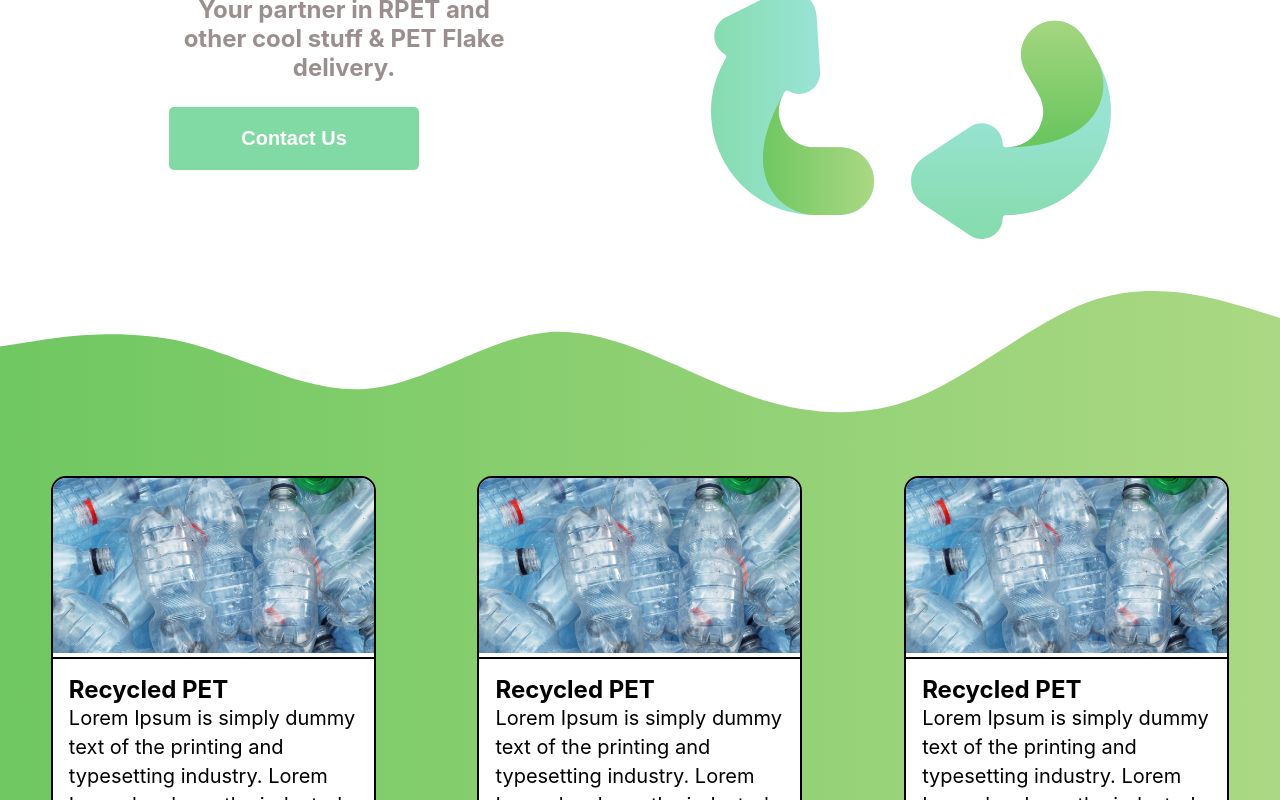
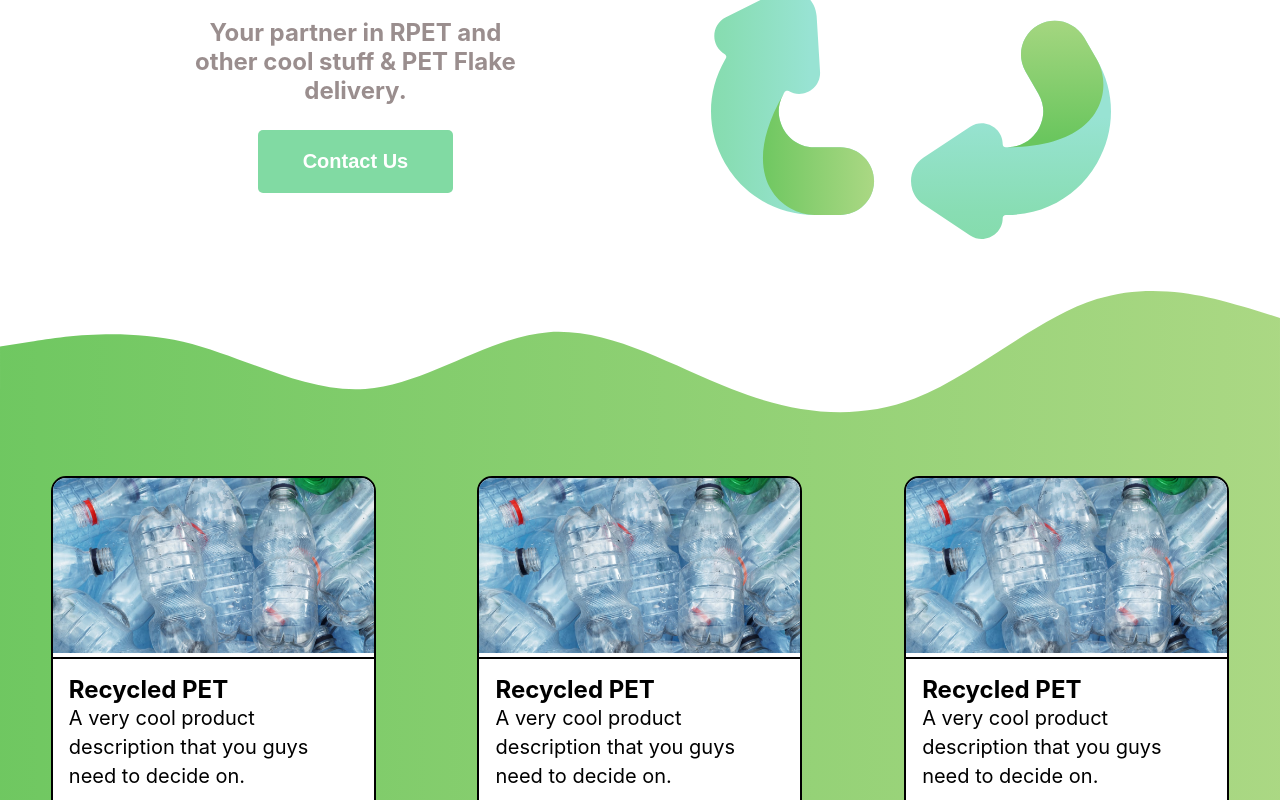
Before and after one commit to prosavage/snnplasto, a Next.js app: page / in a window 1280 px wide. Shown: the part 320-1120 px from the top of the page. Built offline with nearby package versions, Linux system fonts and the light colour scheme.

Commit message:
center button in header

```diff
--- a/components/pages/home/Header.tsx
+++ b/components/pages/home/Header.tsx
@@ -40,9 +40,10 @@ const Text = styled.div`
   display: flex;
   flex-direction: column;
   text-align: center;
+  justify-content: center;
+  align-items: center;
 
   @media(max-width: 1000px) {
-    justify-content: center;
     align-items: center;
     width: 100%;
   }
@@ -61,7 +62,8 @@ const SubText = styled.h2`
 
 const HeroButton = styled(Button)`
   margin: 25px 0;
-  max-width: 250px;
+  max-width: 350px;
+
 `;
 
 const HeroImage = styled.img`
--- a/components/pages/learn-more/LearnMore.tsx
+++ b/components/pages/learn-more/LearnMore.tsx
@@ -5,9 +5,9 @@ function LearnMore() {
   return (
     <Wrapper id={"learn-more"}>
       <Content>
-        <Product />
-        <Product />
-        <Product />
+        <Product title={"Recycled PET"} description={"A very cool product description that you guys need to decide on."} image={"/img/learn-more/product.jpg"} />
+        <Product title={"Recycled PET"} description={"A very cool product description that you guys need to decide on."} image={"/img/learn-more/product.jpg"} />
+        <Product title={"Recycled PET"} description={"A very cool product description that you guys need to decide on."} image={"/img/learn-more/product.jpg"} />
       </Content>
       <Wave2 src="/img/learn-more/wave2.svg" alt="" />
     </Wrapper>
--- a/components/pages/learn-more/Product.tsx
+++ b/components/pages/learn-more/Product.tsx
@@ -1,23 +1,27 @@
 import styled from "styled-components";
 
-function Product() {
-    return <Wrapper>
+function Product(props: { title: string; description: string; image: string }) {
+  return (
+    <Wrapper>
       <Picture>
-            <Image src={"/img/learn-more/product.jpg"}/>
+        <Image src={props.image} />
       </Picture>
-        <Seperator/>
+      <Seperator />
       <Text>
-            <h2>Recycled PET</h2>
-            <p>Lorem Ipsum is simply dummy text of the printing and typesetting industry. Lorem Ipsum has been the industry's standard dummy text ever since the 1500s, </p>
+        <h2>{props.title}</h2>
+        <p>
+          {props.description}
+        </p>
       </Text>
     </Wrapper>
+  );
 }
 
 export default Product;
 
 const Wrapper = styled.div`
   display: flex;
-    flex-direction: column;;
+  flex-direction: column;
   background: white;
   width: 325px;
   min-height: 450px;
@@ -25,25 +29,25 @@ const Wrapper = styled.div`
   border: 2px solid black;
   overflow: hidden;
   margin: 1em 0;
-`
+`;
 
 const Picture = styled.div`
   flex-basis: 35%;
-`
+`;
 
 const Text = styled.div`
   flex-basis: 65%;
   padding: 1em;
-`
+`;
 
 const Seperator = styled.hr`
   height: 2px;
   background: black;
   border: none;
-`
+`;
 
 const Image = styled.img`
   object-fit: cover;
   width: 325px;
   height: 175px;
-`
+`;
```
Lines whose indentation alone changed are shown as unchanged.
